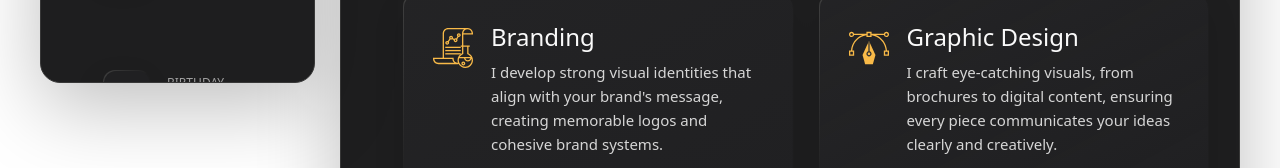
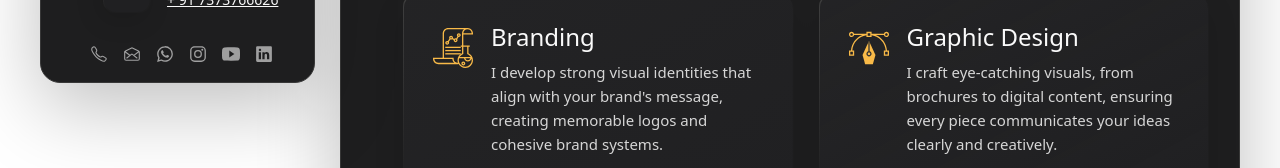
Before and after one commit to avneeshan/avneeshan.portfolio, a plain HTML site: page index.html in a window 1280 px wide. Shown: the part 601-769 px from the top of the page. Drawn offline with nearby package versions, Linux system fonts and the light colour scheme; files that its build step writes are made by us from their sources; files whose address does not match are found by name.

Commit message:
Update index.html

```diff
--- a/index.html
+++ b/index.html
@@ -83,7 +83,7 @@
             <div class="contact-info">
               <p class="contact-title">Email</p>
 
-              <a href="mailto:richard@example.com" class="contact-link">avneeshan24@gmail.com</a>
+              <a href="mailto:avneeshan24@gmail.com" class="contact-link">avneeshan24@gmail.com</a>
             </div>
 
           </li>
@@ -101,25 +101,12 @@
             </div>
 
           </li>
+
+
+
+        </ul>
+
 <div class="separator"></div>
-          <li class="contact-item">
-
-            <div class="icon-box">
-              <ion-icon name="calendar-outline"></ion-icon>
-            </div>
-
-            <div class="contact-info">
-              <p class="contact-title">Birthday</p>
-
-              <time datetime="1982-06-23">March 12, 2002</time>
-            </div>
-
-          </li>
-          </li>
-
-        </ul>
-
-
         <ul class="social-list">
 
           <li class="social-item">
```
